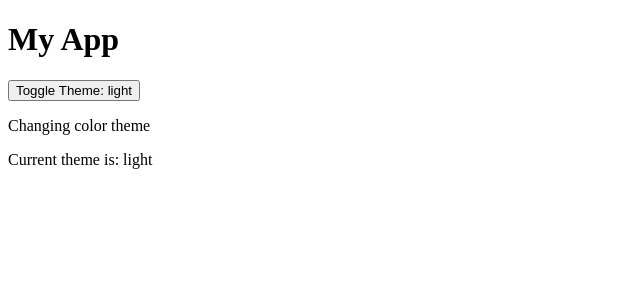
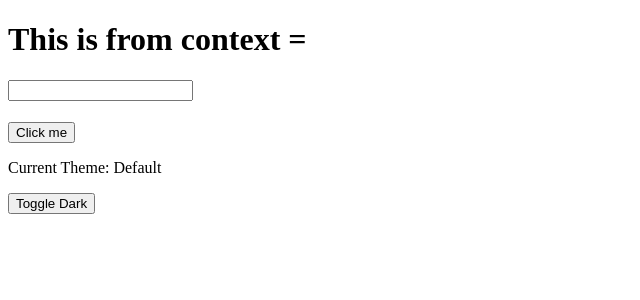
Before and after one commit to ajithr116/learningReact, a React (Vite) app in the folder learning/: page / in a window 1280 px wide. Shown: the top 300 px of the page, without its empty margins (0-640 px from the left). Built offline with nearby package versions, Linux system fonts and the light colour scheme.

Commit message:
conetextAPI

```diff
--- a/learning/src/App.jsx
+++ b/learning/src/App.jsx
@@ -277,19 +277,58 @@
 
 //useContext  ---------------------------------------------------------------------
 
-import React from 'react';
-import { ThemeProvider } from './UseContext/context'; // Corrected import path
 
-import Header from './UseContext/Header';
-import Content from './UseContext/content';
+// import UseEffect from './useEffect/useEffect.jsx'
+
+// function App(){
+//     return(
+//         <>
+//             <UseEffect/>
+//         </>
+//     );
+// }
+
+
+// export default App
+
+//Theme Provider using useContext  ---------------------------------------------------------------------
+
+// import React from 'react';
+// import { ThemeProvider } from './UseContext/context'; // Corrected import path
+
+// import Header from './UseContext/Header';
+// import Content from './UseContext/content';
+
+// function App() {
+//   return (
+//     <ThemeProvider>
+//       <Header />
+//       <Content />
+//     </ThemeProvider>
+//   );
+// }
+
+//Context API  ---------------------------------------------------------------------
+
+import React, { useState } from 'react';
+import { MyContext, Theme } from './contextAPI/MyContext';
+import MyComponent from './contextAPI/MyComponent';
+import SampleCalling from './contextAPI/SampleCalling';
+import ThemeSetter from './contextAPI/MyContext';
 
 function App() {
-  return (
-    <ThemeProvider>
-      <Header />
-      <Content />
-    </ThemeProvider>
-  );
+    const [text, setText] = useState("");
+
+    return (
+        <>
+            <MyContext.Provider value={{ text, setText }}>
+                <Theme.Provider value={ThemeSetter()}>
+                    <SampleCalling />
+                    <MyComponent />
+                </Theme.Provider>
+            </MyContext.Provider>
+        </>
+    );
 }
 
 export default App;
--- a/learning/src/DigitalClock/DigitalClock.module.css
+++ /dev/null
@@ -1,18 +0,0 @@
-body{
-    display:flex;
-    justify-content:center;
-    min-height:100vh;
-    align-items:center;
-}
-
-.clockContainer{
-
-}
-.clock{
-    font-size: 3rem;
-    font-weight:bold;
-    font-family:monospace;
-    text-align: center;
-
-    text-shadow: 3px 3px 5px rgba(0, 0, 0, 0.432);
-}
--- /dev/null
+++ b/learning/src/contextAPI/MyComponent.jsx
@@ -0,0 +1,22 @@
+import React, { useContext } from 'react';
+import { MyContext, Theme } from './MyContext';
+
+const MyComponent = () => {
+    const { text, setText } = useContext(MyContext);
+    const { theme, toggleTheme } = useContext(Theme);
+
+    return (
+        <div>
+            <h1>{text}</h1>
+            <button onClick={() => {
+                setText('Hello World');
+            }}>
+                Click me
+            </button>
+            <p>Current Theme: {theme}</p>
+            <button onClick={toggleTheme}>Toggle {(theme==='Dark' ? "Light":"Dark")}</button>
+        </div>
+    );
+}
+
+export default MyComponent;
--- /dev/null
+++ b/learning/src/contextAPI/MyContext.jsx
@@ -0,0 +1,14 @@
+import { createContext, useState } from "react";
+export const MyContext = createContext('');  //THis is the context object
+export const Theme = createContext(''); //THis is the theme object
+
+const ThemeSetter = ()=>{
+    const [theme, setTheme] = useState('Default');
+
+    const toggleTheme = ()=>{
+        setTheme((theme)=>(theme === 'Dark' ? "light" : "Dark"))
+    }
+    return {theme, toggleTheme}
+}
+
+export default ThemeSetter;
--- /dev/null
+++ b/learning/src/contextAPI/SampleCalling.jsx
@@ -0,0 +1,18 @@
+import { MyContext } from "./MyContext";
+import {useContext} from 'react'
+
+const SampleCalling = () => {
+
+    const {text, setText} = useContext(MyContext);
+
+  return (
+    <div>
+      <h1>This is from context = {text}</h1>
+      <input type="text" onChange={(e)=>{
+         setText(e.target.value);
+      }}/>
+    </div>
+  )
+}
+
+export default SampleCalling;
```
Also changed, not shown: learning/src/DigitalClock/DigitalClock.jsx (deleted, +0 -39 lines).
